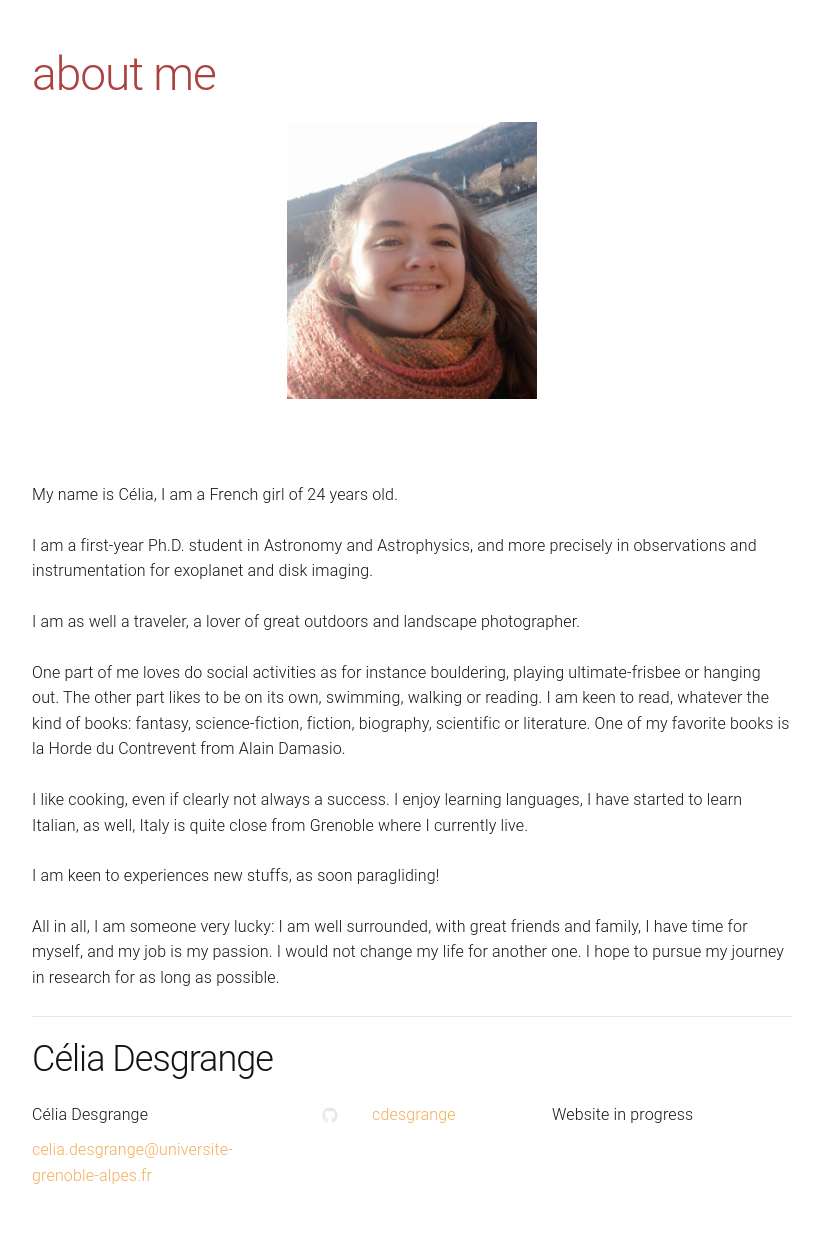
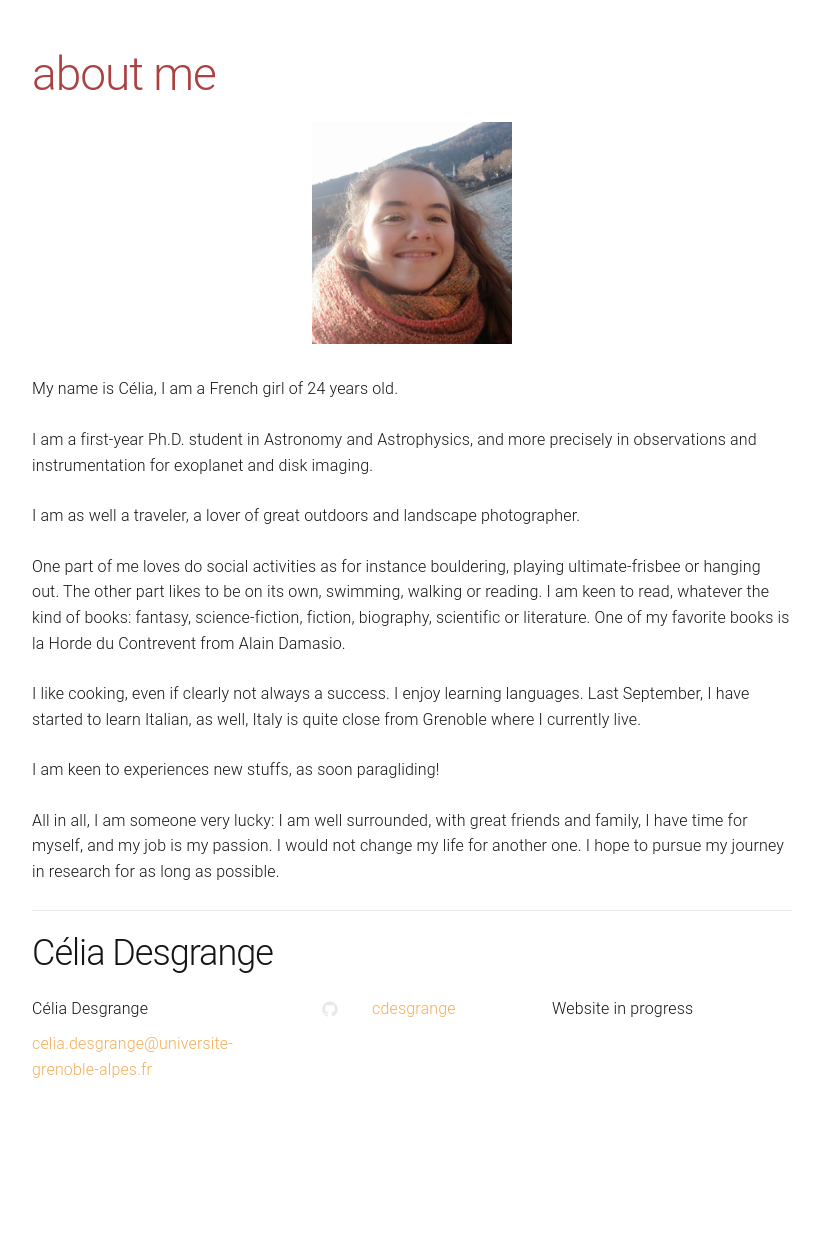
Before and after one commit to cdesgrange/cdesgrange.github.io, a Jekyll site: the page built from about.md, in a window 1280 px wide. Shown: the part 199-1452 px from the top of the page, without its empty margins (228-1048 px from the left). Built offline with Jekyll 4.4.1, drawn with Linux system fonts in a browser that asks for light colours; after the commit the page ends 1346 px from its top, so only the background shows below that.

Commit message:
reduce picture size

```diff
--- a/about.md
+++ b/about.md
@@ -4,9 +4,8 @@ title: about me
 permalink: /about/
 ---
 <p align="center">
-<img src="/fig/celia_desgrange_adulte.jpg" width="250" >
+<img src="/fig/celia_desgrange_adulte.jpg" width="200" >
 </p>
-<br>
 
 My name is Célia, I am a French girl of 24 years old.
 
@@ -16,8 +15,9 @@ I am as well a traveler, a lover of great outdoors and landscape photographer.
 
 One part of me loves do social activities as for instance bouldering, playing ultimate-frisbee or hanging out. The other part likes to be on its own, swimming, walking or reading. I am keen to read, whatever the kind of books: fantasy, science-fiction, fiction, biography, scientific or literature. One of my favorite books is la Horde du Contrevent from Alain Damasio.
 
-I like cooking, even if clearly not always a success. I enjoy learning languages, I have started to learn Italian, as well, Italy is quite close from Grenoble where I currently live.
+I like cooking, even if clearly not always a success. I enjoy learning languages. Last September, I have started to learn Italian, as well, Italy is quite close from Grenoble where I currently live.
 
 I am keen to experiences new stuffs, as soon paragliding!
 
 All in all, I am someone very lucky: I am well surrounded, with great friends and family, I have time for myself, and my job is my passion. I would not change my life for another one. I hope to pursue my journey in research for as long as possible.
+<br>
```
